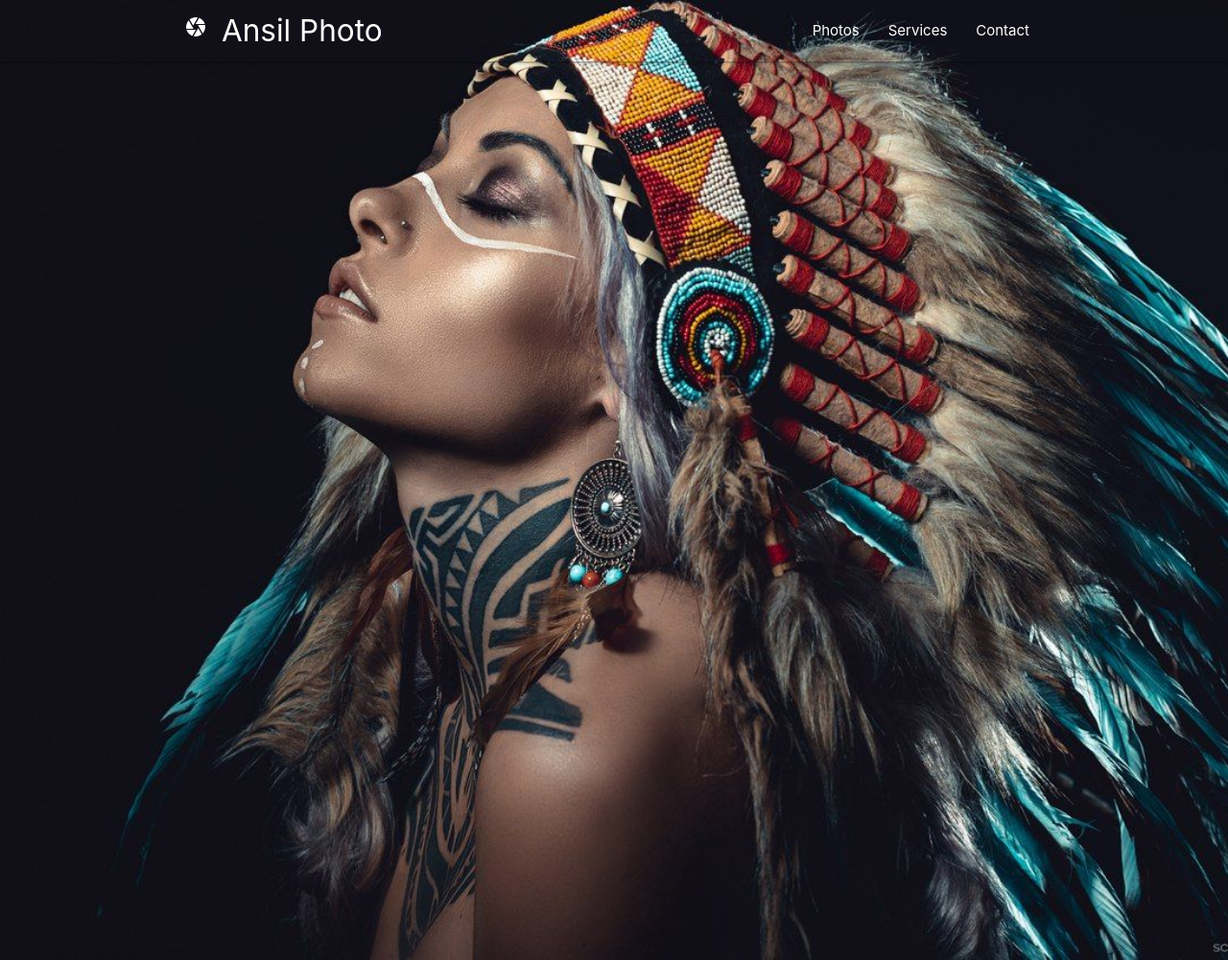
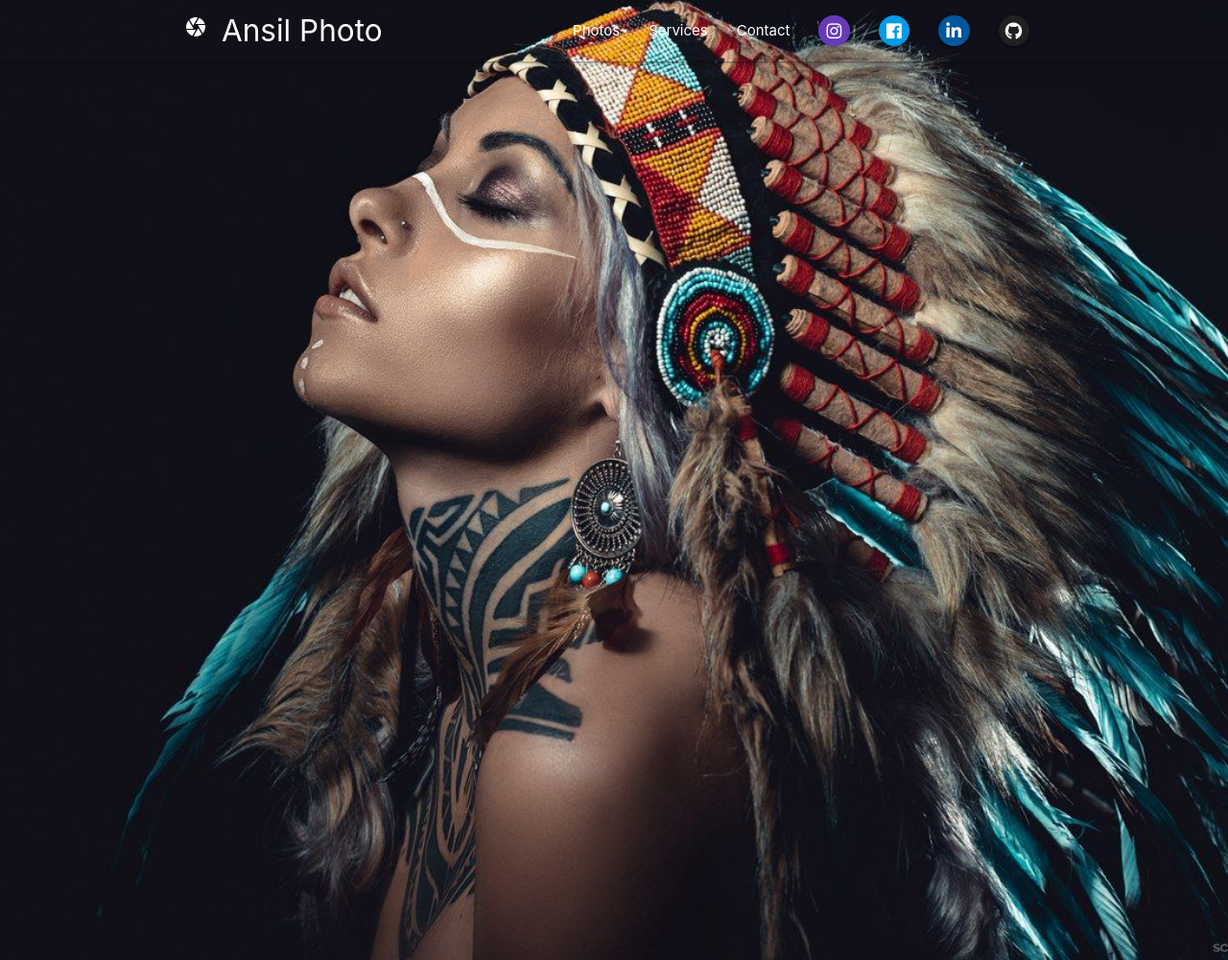
Before and after one commit to Haunterrr/materialize, a plain HTML site: page index.html in a window 1280 px wide. Shown: the top 1000 px of the page at 96% size. Drawn offline with nearby package versions, Linux system fonts and the light colour scheme.

Commit message:
added font awesome social icons

```diff
--- a/index.html
+++ b/index.html
@@ -57,6 +57,22 @@
                     <li><a href="#">Photos</a></li>
                     <li><a href="#">Services</a></li>
                     <li><a href="#">Contact</a></li>
+                    <li><a href="https://www.instagram.com/_an_sil_/?hl=ru"
+                            class="tooltipped btn-floating btn-small deep-purple" data-tooltip="Instagram">
+                            <i class="fab fa-instagram"></i>
+                        </a></li>
+                    <li><a href="https://www.facebook.com/anatolii.silinskyi.3"
+                            class="tooltipped btn-floating btn-small light-blue darken-1" data-tooltip="Facebook">
+                            <i class="fab fa-facebook"></i>
+                        </a></li>
+                    <li><a href="https://www.linkedin.com/in/anatolii-silinskyi-23763a14a/"
+                            class="tooltipped btn-floating btn-small light-blue darken-4" data-tooltip="Linked In">
+                            <i class="fab fa-linkedin-in"></i>
+                        </a></li>
+                    <li><a href="https://github.com/Haunterrr" class="tooltipped btn-floating btn-small grey darken-4"
+                            data-tooltip="Github">
+                            <i class="fab fa-github"></i>
+                        </a></li>
                 </ul>
                 <ul class="sidenav grey lighten-2" id="mobile-menu">
                     <li><a href="#">Photos</a></li>
@@ -260,6 +276,7 @@
             $('.datepicker').datepicker({
                 disableWeekends: true
             });
+            $('.tooltipped').tooltip();
         })
     </script>
 </body>
```
